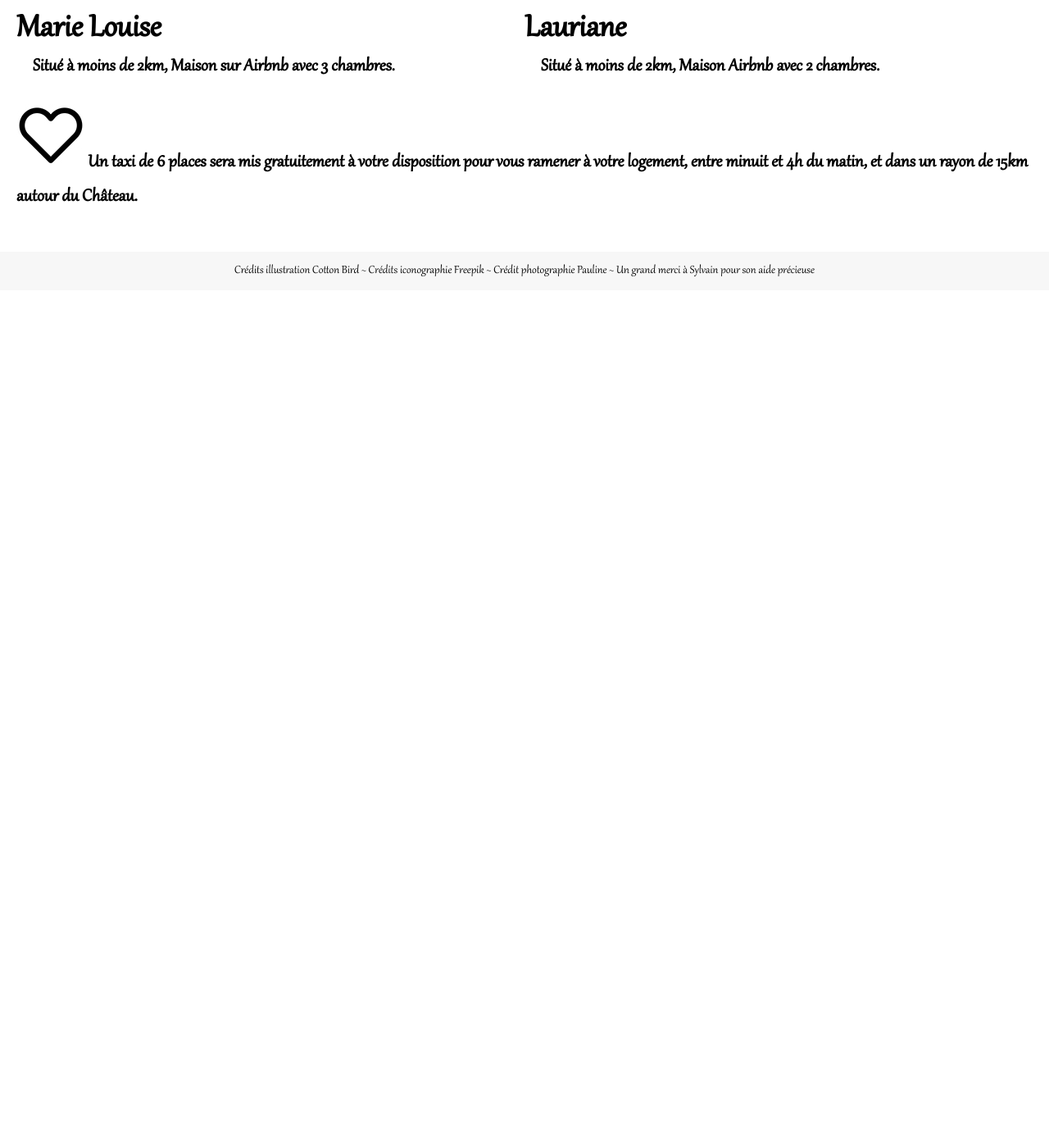
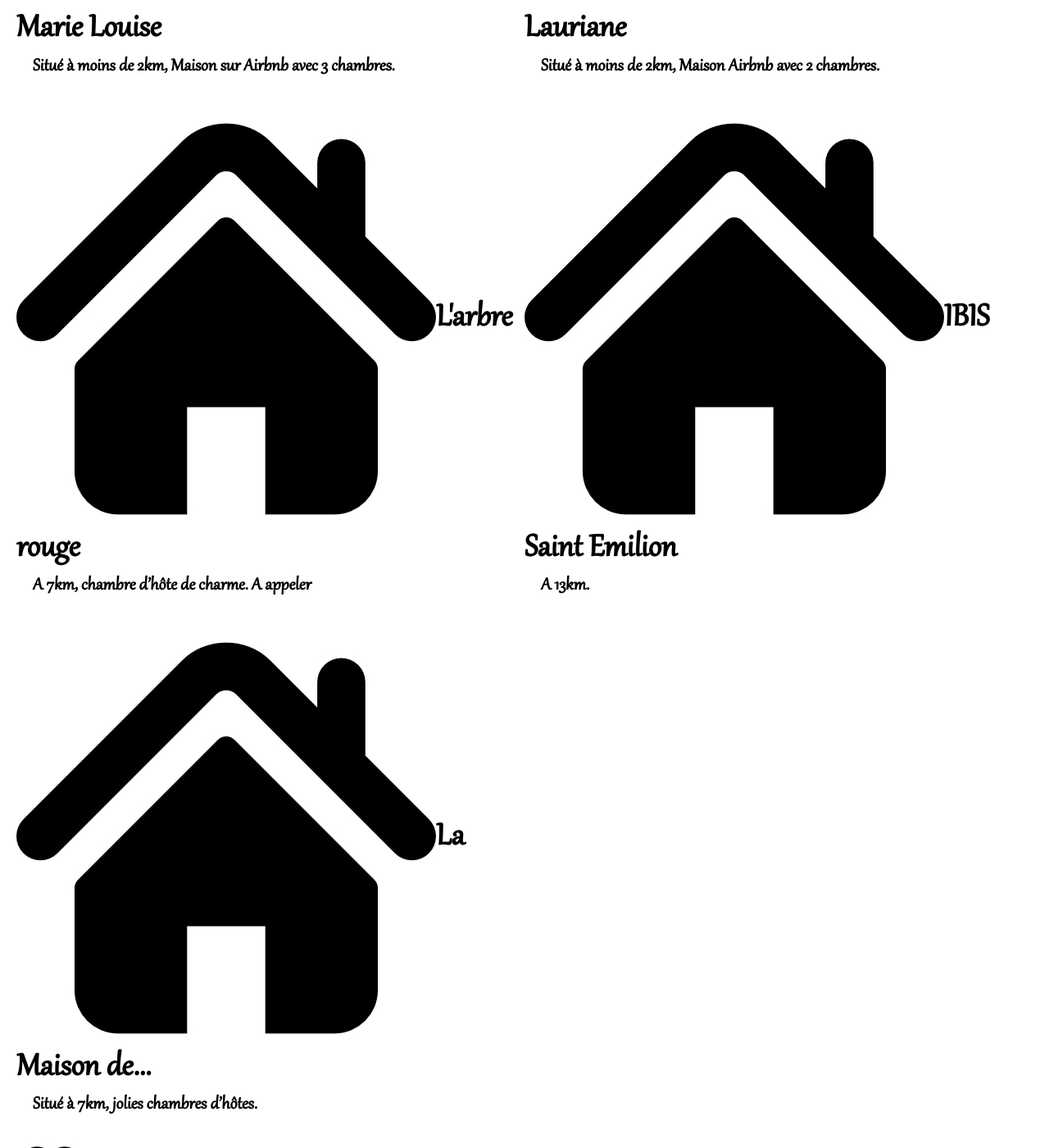
Before and after one commit to Germinal-A/Site-du-Mariage-de-Julia-et-Germain, a Jekyll site: the page built from logements.md, in a window 1280 px wide and 1400 px high, scrolled down 2263 px. Shown: the whole window at 82% size. Built offline with Jekyll 4.4.1, drawn with Linux system fonts in a browser that asks for light colours; before the commit the page ends 2617 px from its top, so only the background shows below that.

Commit message:
Update logements.md

```diff
--- a/logements.md
+++ b/logements.md
@@ -31,6 +31,25 @@ Voici une proposition de logements à proximité du Château, dont la propriéta
     title="Chez Lauriane"
     description="Situé à moins de 2km, Maison Airbnb avec 2 chambres."
   %}
+  {%
+    include logement.html
+    link="https://www.larbrerouge.com/"
+    title="L'arbre rouge"
+    description="A 7km, chambre d'hôte de charme. A appeler"
+  %}
+  {%
+    include logement.html
+    link="https://all.accor.com/hotel/8510/index.fr.shtml"
+    title="IBIS Saint Emilion"
+    description="A 13km."
+  %}
+  {%
+    include logement.html
+    link="https://la-maison-de.com/"
+    title="La Maison de..."
+    description="Situé à 7km, jolies chambres d'hôtes."
+  %}
+
 </div>
 
 ![](assets/Coeur.jpg){: .center}
```
